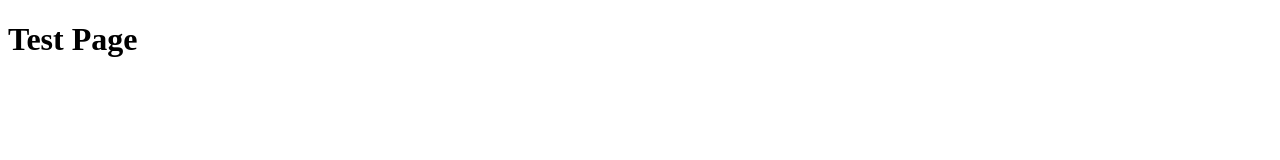
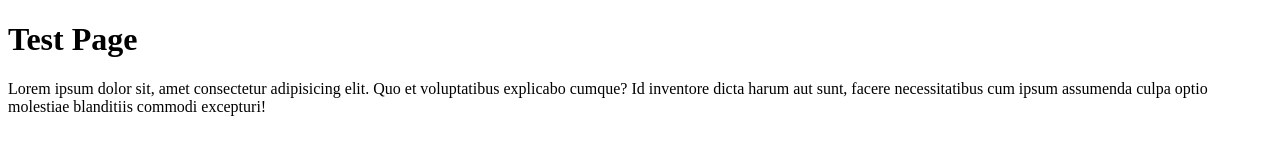
Before and after one commit to rameshpaudel/git-pratice, a plain HTML site: page index.html in a window 1280 px wide. Drawn offline with Linux system fonts and the light colour scheme.

Commit message:
added a paragraph

```diff
--- a/index.html
+++ b/index.html
@@ -9,5 +9,7 @@
 <body>
     <h1>Test Page</h1>
 
+    <p>Lorem ipsum dolor sit, amet consectetur adipisicing elit.
+         Quo et voluptatibus explicabo cumque? Id inventore dicta harum aut sunt, facere necessitatibus cum ipsum assumenda culpa optio molestiae blanditiis commodi excepturi!</p>
 </body>
 </html>
```
